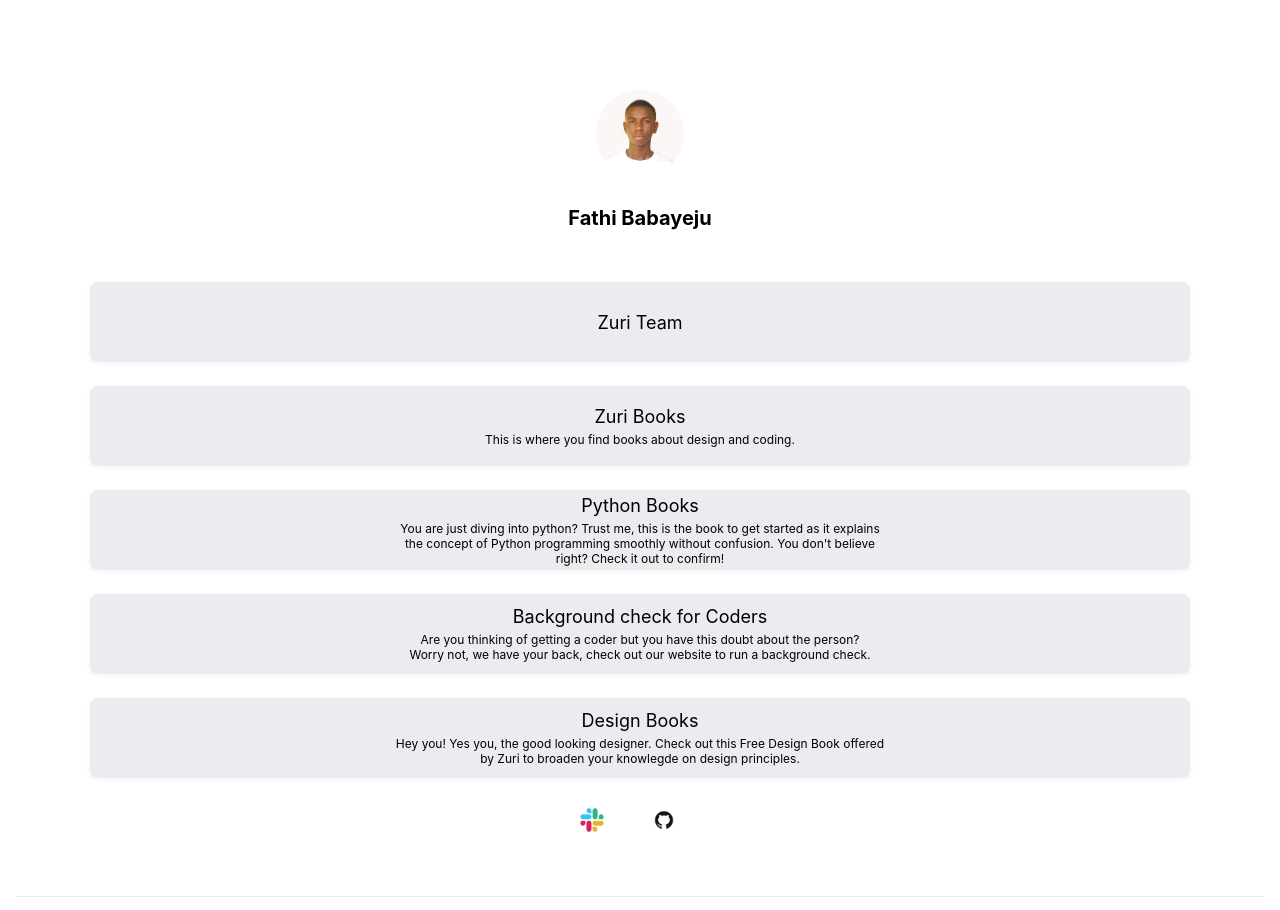
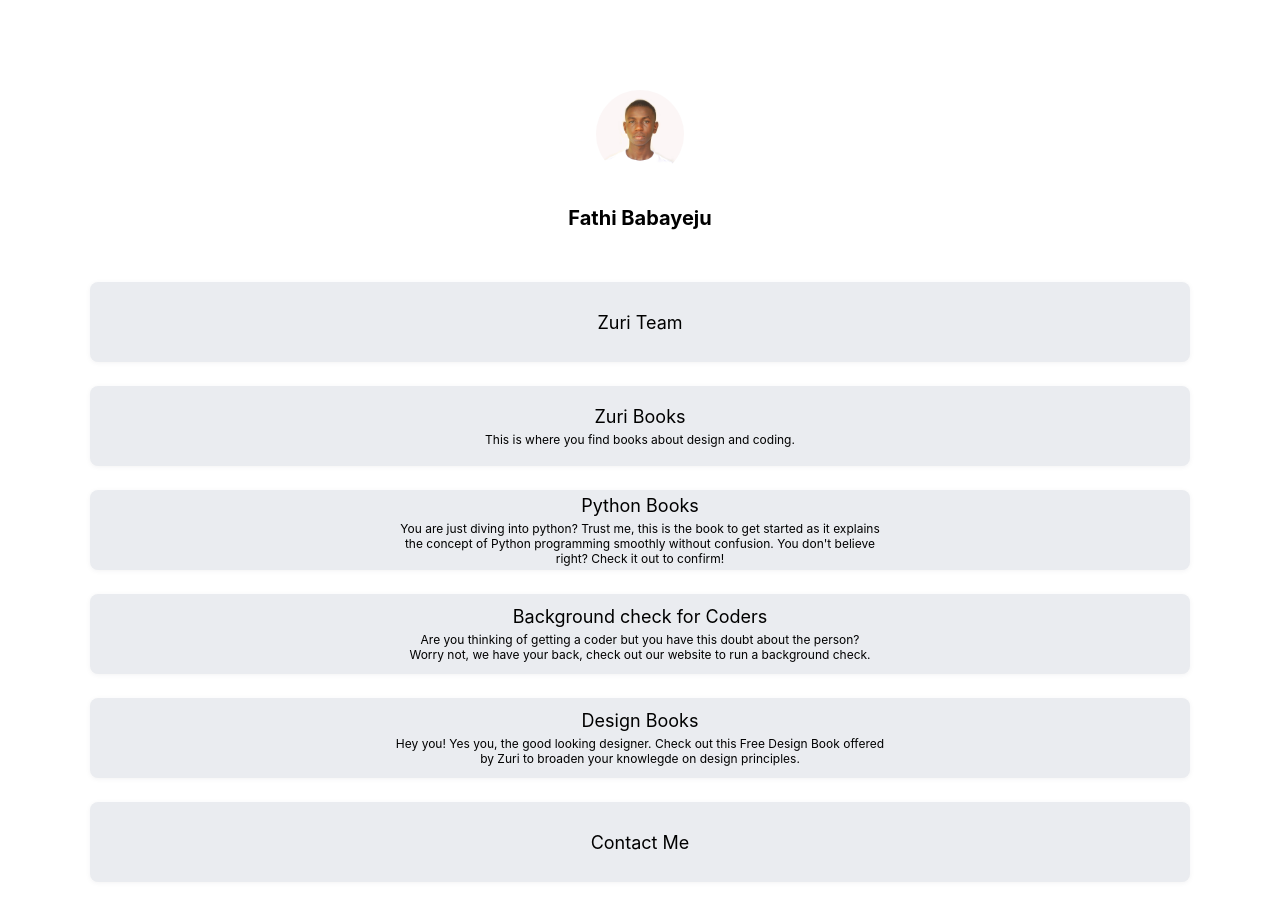
Before and after one commit to c-blaq/hng9, a React (Create React App) app: page / in a window 1280 px wide. Shown: the top 910 px of the page. Built offline with nearby package versions, Linux system fonts and the light colour scheme.

Commit message:
link to contact page

```diff
--- a/package.json
+++ b/package.json
@@ -8,6 +8,7 @@
     "@testing-library/user-event": "^13.5.0",
     "react": "^18.2.0",
     "react-dom": "^18.2.0",
+    "react-router-dom": "^6.4.3",
     "react-scripts": "5.0.1",
     "web-vitals": "^2.1.4"
   },
--- a/src/containers/LinkSection/LinkSection.jsx
+++ b/src/containers/LinkSection/LinkSection.jsx
@@ -38,6 +38,10 @@ const LinkSection = () => {
           principles.
         </sub>
       </a>
+
+      <a href="contact" id="contact">
+        Contact Me
+      </a>
     </section>
   );
 };
```
Also changed, not shown: 1 other file (tests, documents, lock files or other folders).
